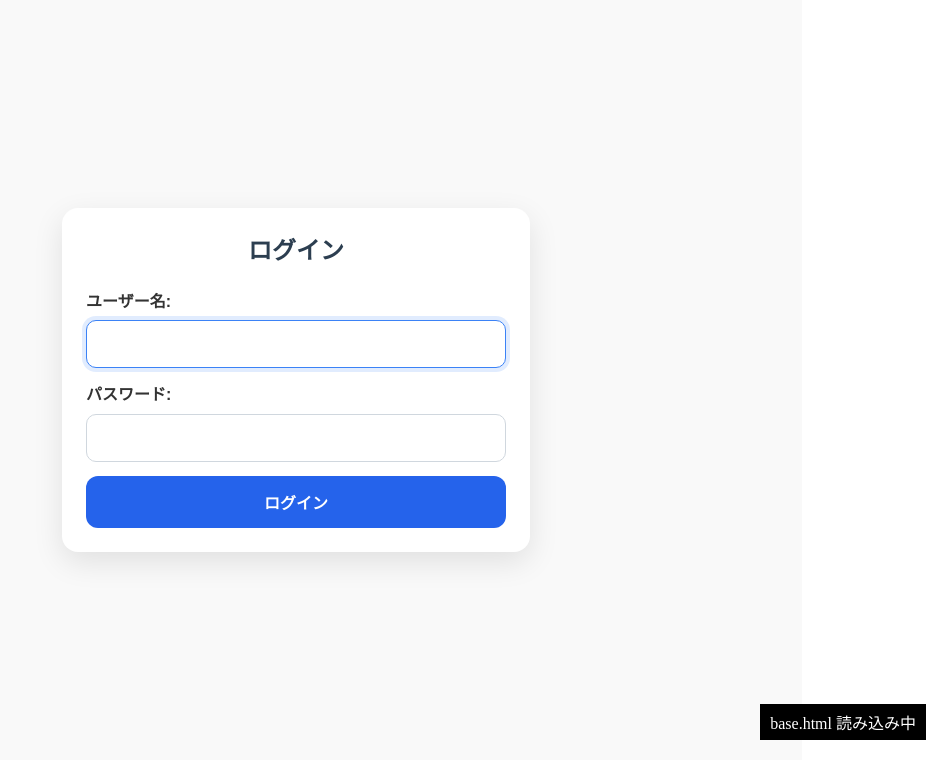
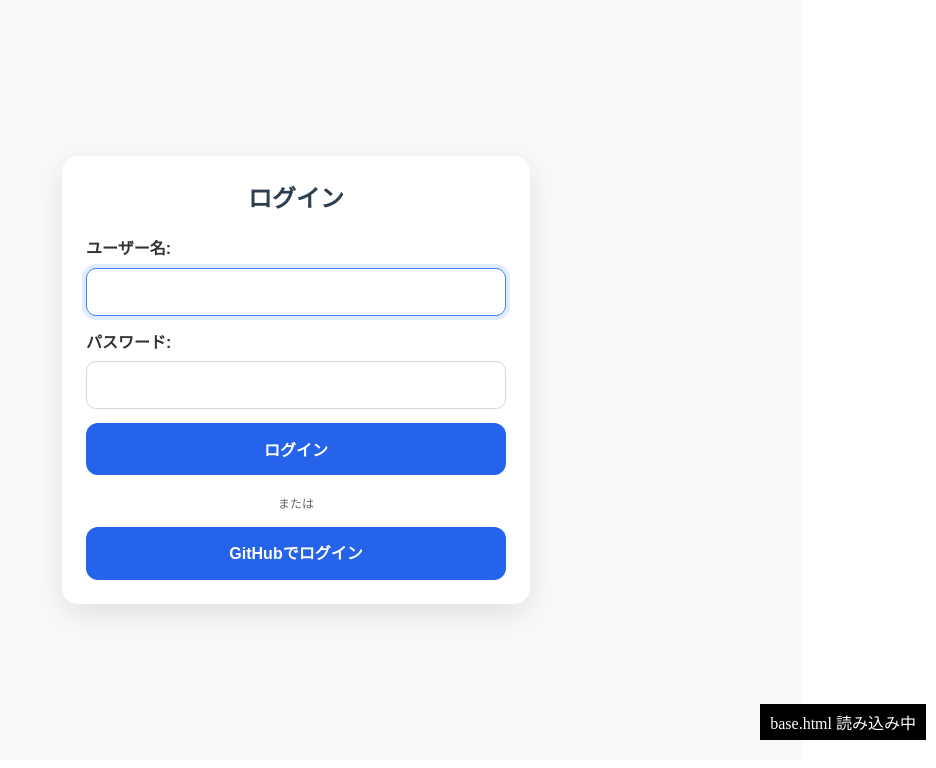
Before and after one commit to canape360/django-canape, a Django app: page /accounts/login/ in a window 1280 px wide. Shown: the part 50-818 px from the top of the page, without its empty margins (344-1280 px from the left). Run offline with Django 4.2, Linux system fonts and the light colour scheme; some libraries are stand-ins or nearby versions.

Commit message:
Add GitHub login button

```diff
--- a/src/templates/registration/login.html
+++ b/src/templates/registration/login.html
@@ -1,4 +1,5 @@
 {% extends "base.html" %}
+{% load socialaccount %}
 
 {% block title %}ログイン | Django Canape{% endblock %}
 
@@ -13,6 +14,14 @@
       <button type="submit" class="auth-button">ログイン</button>
     </form>
 
+    <div class="auth-note" style="margin: 1.2rem 0 0.8rem; text-align: center;">または</div>
+
+    <a href="{% provider_login_url 'github' next=request.GET.next %}"
+   class="auth-button"
+   style="display: block; box-sizing: border-box; width: 100%; text-align: center; text-decoration: none;">
+  GitHubでログイン
+</a>
+
     {% if request.GET.next %}
       <div class="auth-note">ログイン後に元のページへ戻ります</div>
     {% endif %}
```
